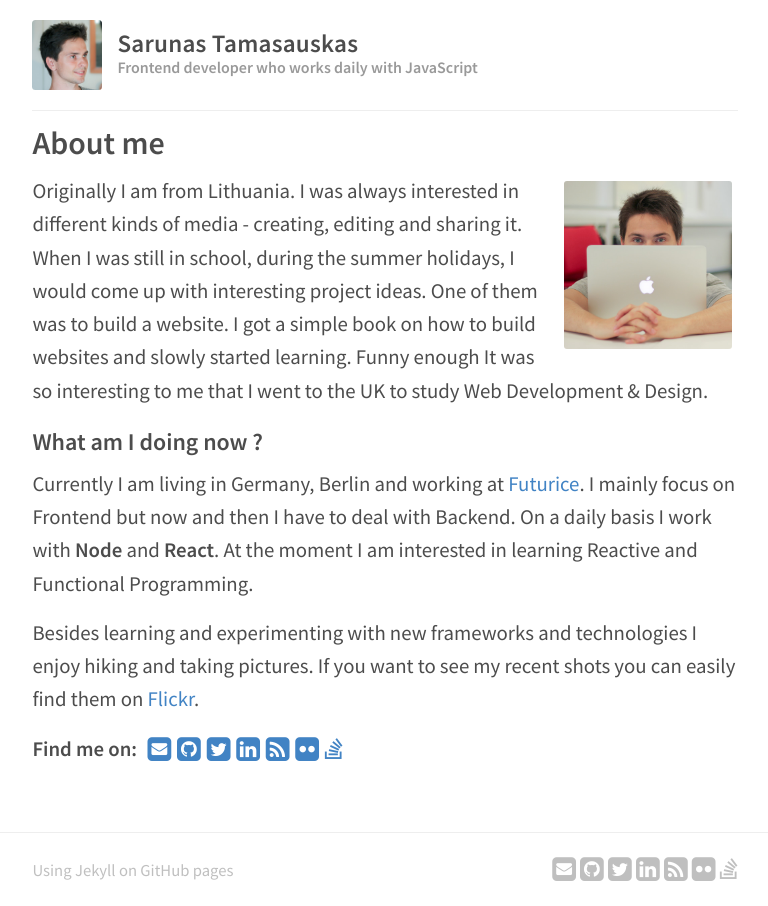
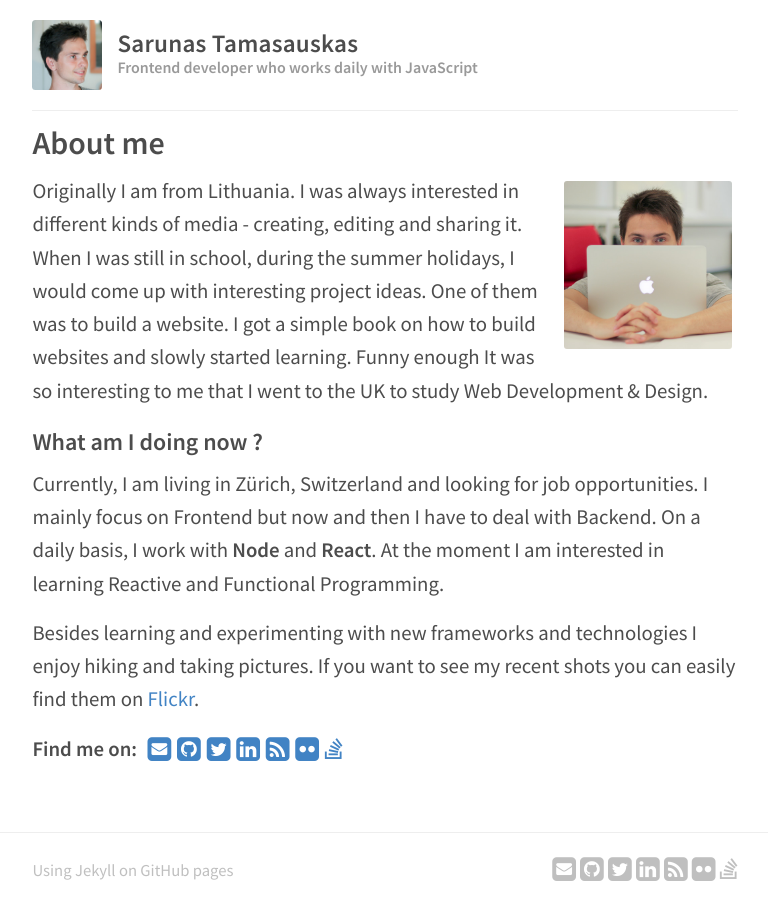
Before and after one commit to sarunast/sarunast.github.io, a Jekyll site: the page built from index.html, in a window 1280 px wide. Shown: the whole page, without its empty margins (255-1023 px from the left). Built offline with Jekyll 4.4.1, drawn with Linux system fonts in a browser that asks for light colours; nearby versions of some CDN libraries.

Commit message:
Update my current status

```diff
--- a/index.html
+++ b/index.html
@@ -9,8 +9,7 @@ layout: default
   </p>
   <h3>What am I doing now ?</h3>
   <p>
-    Currently I am living in Germany, Berlin and working at <a href="http://www.futurice.com/" rel="noreferrer">
-    Futurice</a>. I mainly focus on Frontend but now and then I have to deal with Backend. On a daily basis I work with <strong>Node</strong> and
+    Currently, I am living in Zürich, Switzerland and looking for job opportunities. I mainly focus on Frontend but now and then I have to deal with Backend. On a daily basis, I work with <strong>Node</strong> and
     <strong>React</strong>. At the moment I am interested in learning Reactive and Functional Programming.
   </p>
   <p>Besides learning and experimenting with new frameworks and technologies I enjoy hiking and taking pictures. If you want to see my recent shots you can easily find them on <a
```
